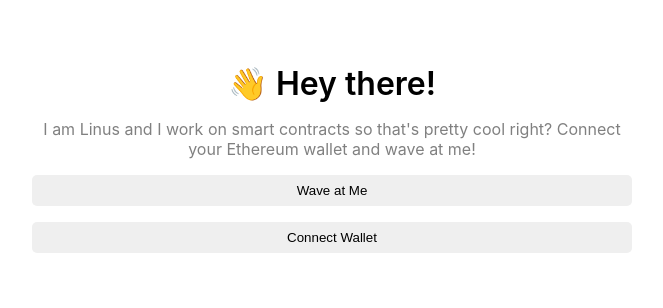
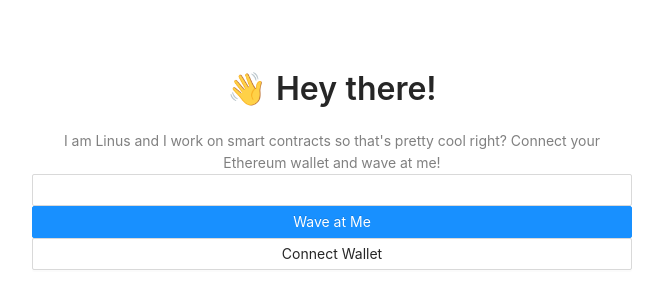
Before and after one commit to LinusWeigand/wave-app, a React (Create React App) app: page / in a window 1280 px wide. Shown: the top 308 px of the page, without its empty margins (308-971 px from the left). Built offline with nearby package versions, Linux system fonts and the light colour scheme; the HTML template or start-up script is replaced by a standard one.

Commit message:
build UI, textBox

```diff
--- a/package.json
+++ b/package.json
@@ -6,6 +6,7 @@
     "@testing-library/jest-dom": "^4.2.4",
     "@testing-library/react": "^9.3.2",
     "@testing-library/user-event": "^7.1.2",
+    "antd": "^4.19.5",
     "ethers": "^5.4.4",
     "react": "^16.12.0",
     "react-dom": "^16.12.0",
--- a/src/App.js
+++ b/src/App.js
@@ -1,4 +1,6 @@
 import React, { useEffect, useState } from "react";
+import 'antd/dist/antd.css';
+import { Button, Card, Input } from 'antd';
 import { ethers } from "ethers";
 import './App.css';
 import abi from './utils/WavePortal.json';
@@ -95,7 +97,7 @@ const App = () => {
     }
   }
 
-  const wave = async () => {
+  const wave = async (message) => {
     try {
       const { ethereum } = window;
 
@@ -103,14 +105,13 @@ const App = () => {
       if (ethereum) {
         const provider = new ethers.providers.Web3Provider(ethereum);
         const signer = provider.getSigner();
-        console.log(signer.provider.getCode(contractAddress));
         const wavePortalContract = new ethers.Contract(contractAddress, contractABI, signer);
 
         let count = await wavePortalContract.getTotalWaves();
         console.log("Retrieved total wave count...", count.toNumber());
 
 
-        const waveTxn = await wavePortalContract.wave("HALLO");
+        const waveTxn = await wavePortalContract.wave(message);
         console.log("Mining...", waveTxn.hash);
 
         await waveTxn.wait();
@@ -131,6 +132,9 @@ const App = () => {
     checkIfWalletIsConnected();
   }, [])
 
+  const TextArea = Input;
+  const [text, setText] = useState("");
+
   return (
     <div className="mainContainer">
       <div className="dataContainer">
@@ -142,22 +146,27 @@ const App = () => {
           I am Linus and I work on smart contracts so that's pretty cool right? Connect your Ethereum wallet and wave at me!
         </div>
 
-        <button className="waveButton" onClick={wave}>
+        <TextArea rows={4} value={text} onChange={e => {setText(e.target.value)}}/>
+
+        <Button type="primary" onClick={() => {wave(text)}}>
           Wave at Me
-        </button>
+        </Button>
 
         {!currentAccount && (
-          <button className="waveButton" onClick={connectWallet}>
+          <Button type="secondary" onClick={connectWallet}>
             Connect Wallet
-          </button>
+          </Button>
         )}
 
         {allWaves.map((wave, index) => {
           return (
-            <div key={index} style={{ backgroundColor: "OldLace", marginTop: "16px", padding: "8px"}}>
-              <div>Address: {wave.address}</div>
-              <div>Time: {wave.timestamp.toString()}</div>
-              <div>Message: {wave.message}</div>
+            <div key={index} className="site-card-border-less-wrapper">
+              <Card type="primary" title={wave.message} bordered={true} style={{width: 600}} >
+              <h4>Address: </h4>
+                <p>{wave.address}</p>
+                <h4>Time: </h4>
+                <p>{wave.timestamp.toString()}</p>
+              </Card>
             </div>
           )
         })}
```
Also changed, not shown: 2 other files (tests, documents, lock files or other folders).
